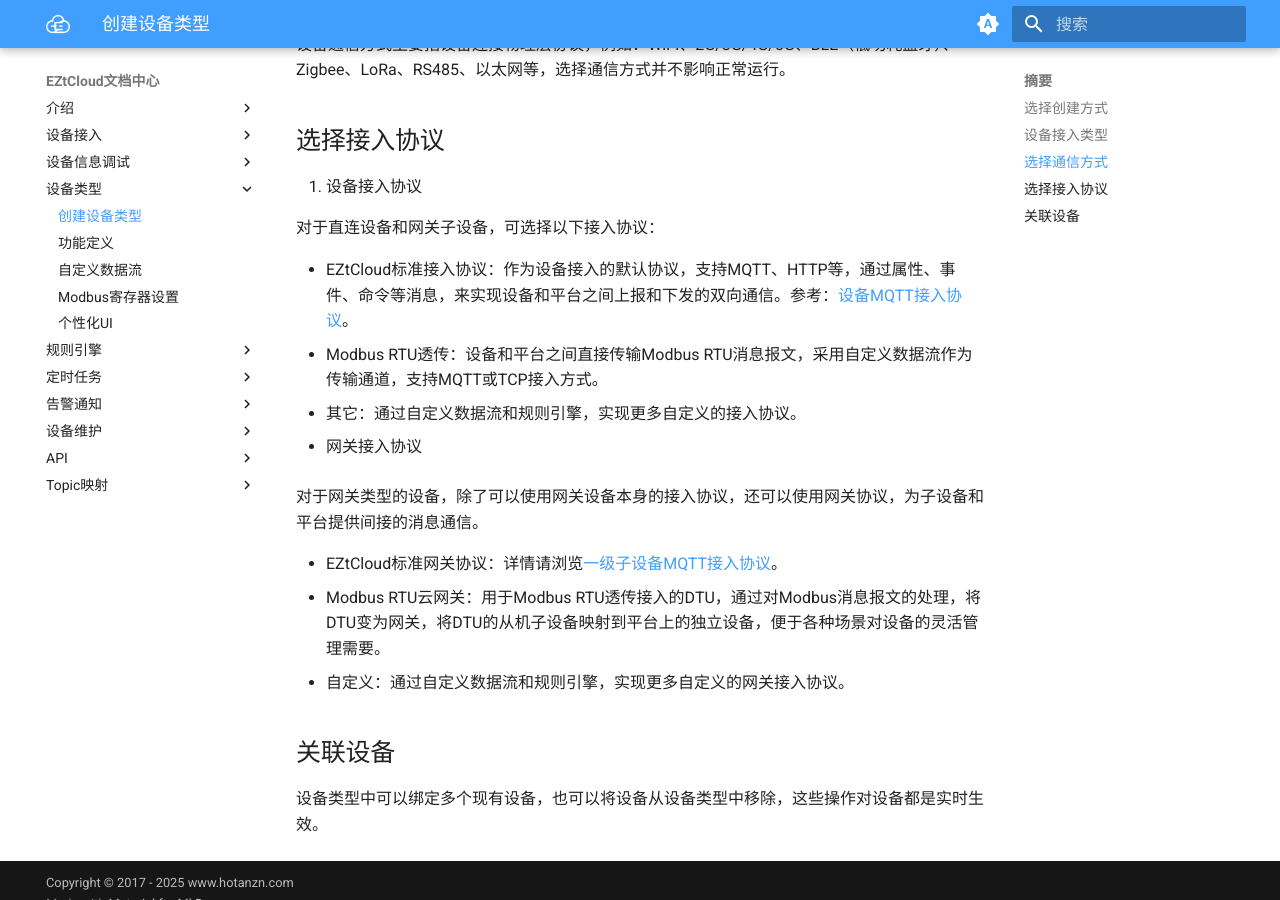
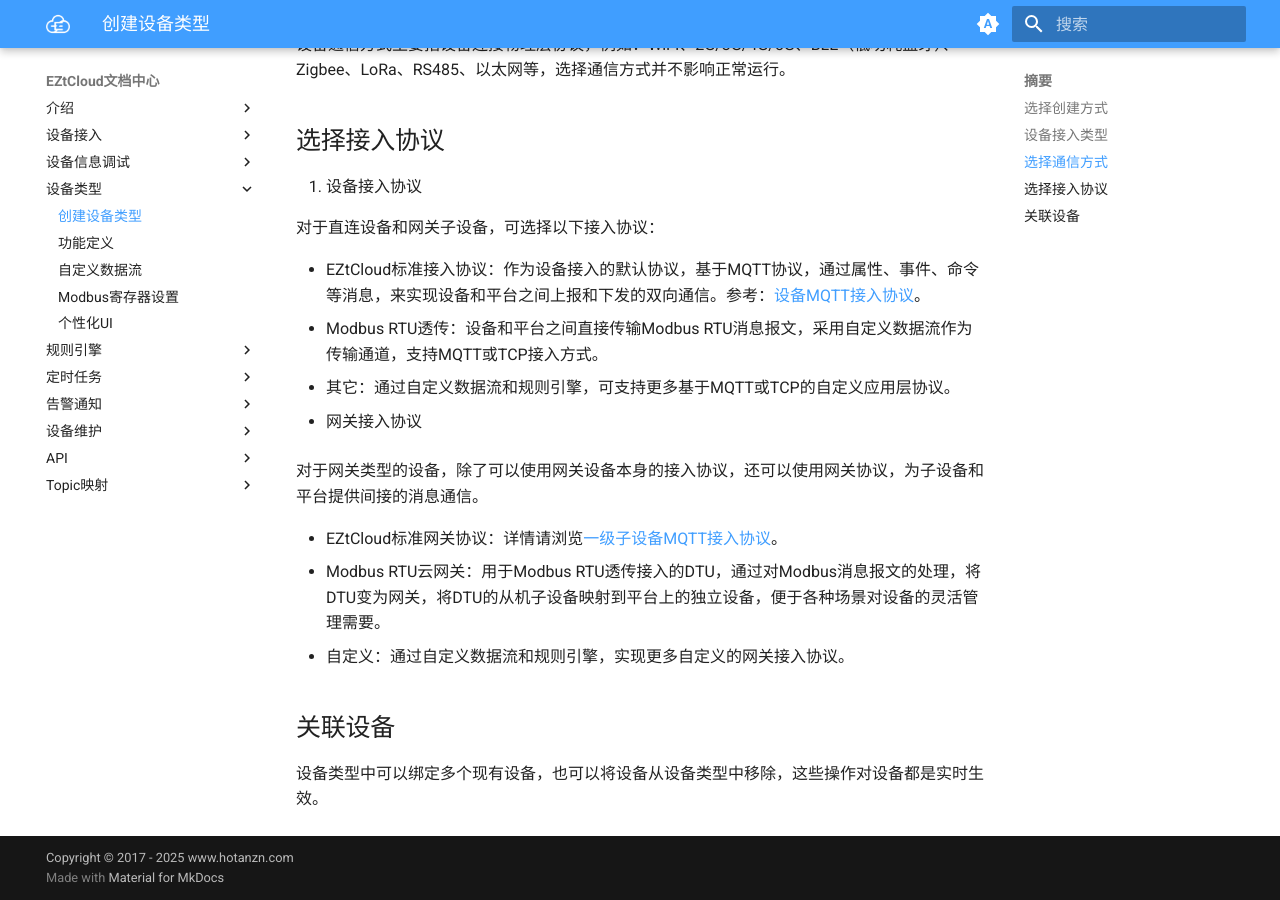
Before and after one commit to children1987/children1987, an MkDocs documentation site: the page built from docs/创建设备类型.md, in a window 1280 px wide and 900 px high, scrolled down 693 px. Built offline with MkDocs 1.6.1 and Material for MkDocs 9.7.7, drawn with Linux system fonts in a browser that asks for light colours.

Commit message:
干掉尚不支持的HTTP设备接入

```diff
--- a/docs/创建设备类型.md
+++ b/docs/创建设备类型.md
@@ -25,9 +25,9 @@
 
 对于直连设备和网关子设备，可选择以下接入协议：
 
-- EZtCloud标准接入协议：作为设备接入的默认协议，支持MQTT、HTTP等，通过属性、事件、命令等消息，来实现设备和平台之间上报和下发的双向通信。参考：[设备MQTT接入协议](设备MQTT接入协议.md)。
+- EZtCloud标准接入协议：作为设备接入的默认协议，基于MQTT协议，通过属性、事件、命令等消息，来实现设备和平台之间上报和下发的双向通信。参考：[设备MQTT接入协议](设备MQTT接入协议.md)。
 - Modbus RTU透传：设备和平台之间直接传输Modbus RTU消息报文，采用自定义数据流作为传输通道，支持MQTT或TCP接入方式。
-- 其它：通过自定义数据流和规则引擎，实现更多自定义的接入协议。
+- 其它：通过自定义数据流和规则引擎，可支持更多基于MQTT或TCP的自定义应用层协议。
 
 1. 网关接入协议
 
--- a/mkdocs.yml
+++ b/mkdocs.yml
@@ -82,7 +82,6 @@
     - 一级子设备MQTT接入协议: 一级子设备MQTT接入协议.md
     - 子设备MQTT接入协议: 子设备MQTT接入协议.md
     - 设备TCP接入协议: 设备TCP接入协议.md
-    - 设备HTTP接入协议: 设备HTTP接入协议.md
     - 设备通过DTU接入: 设备通过DTU接入.md
 
   - 设备信息调试:
```
Also changed, not shown: docs/index.md (+0 -2 lines), docs/设备HTTP接入协议.md (deleted, +0 -3 lines).
